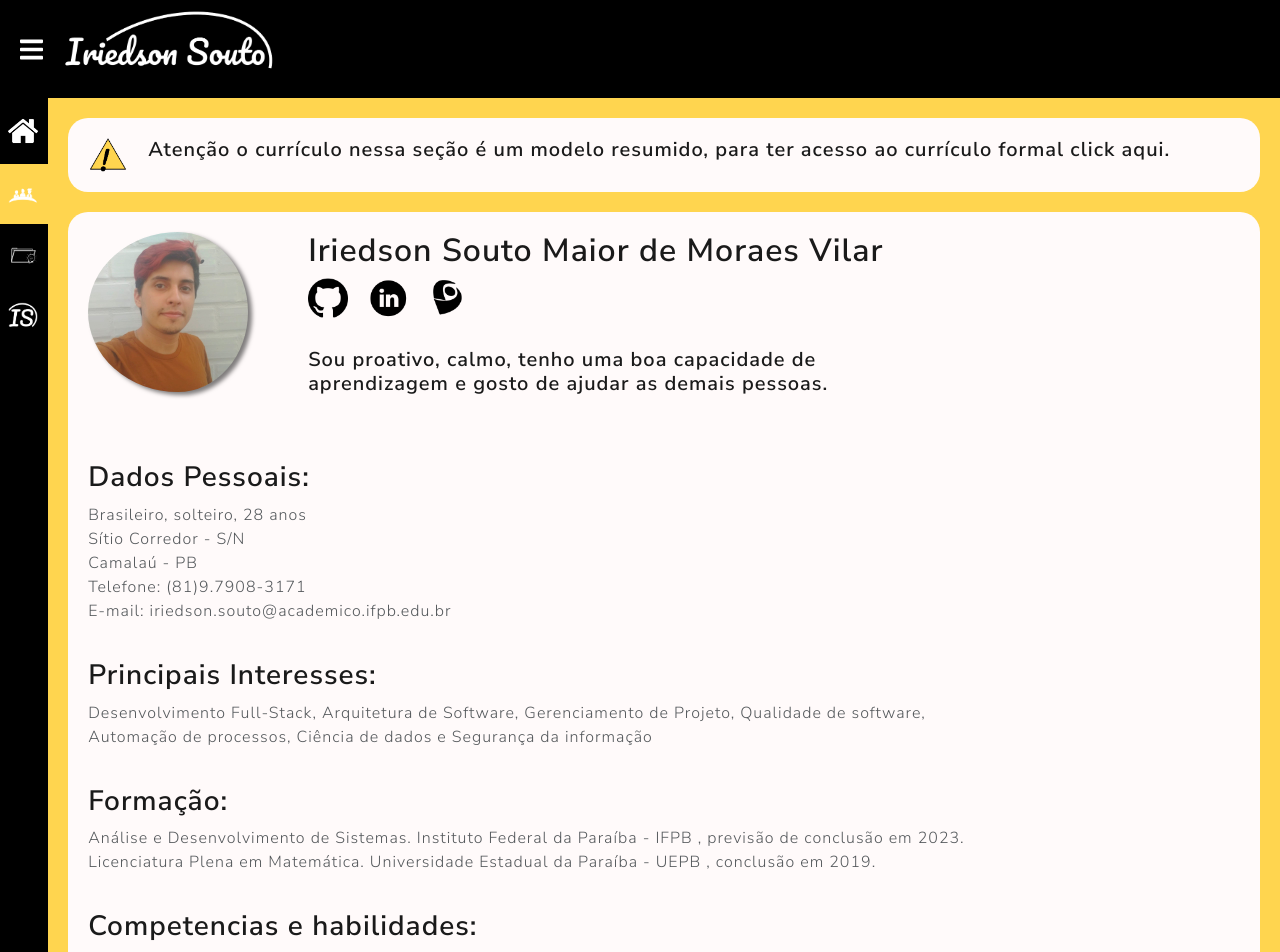
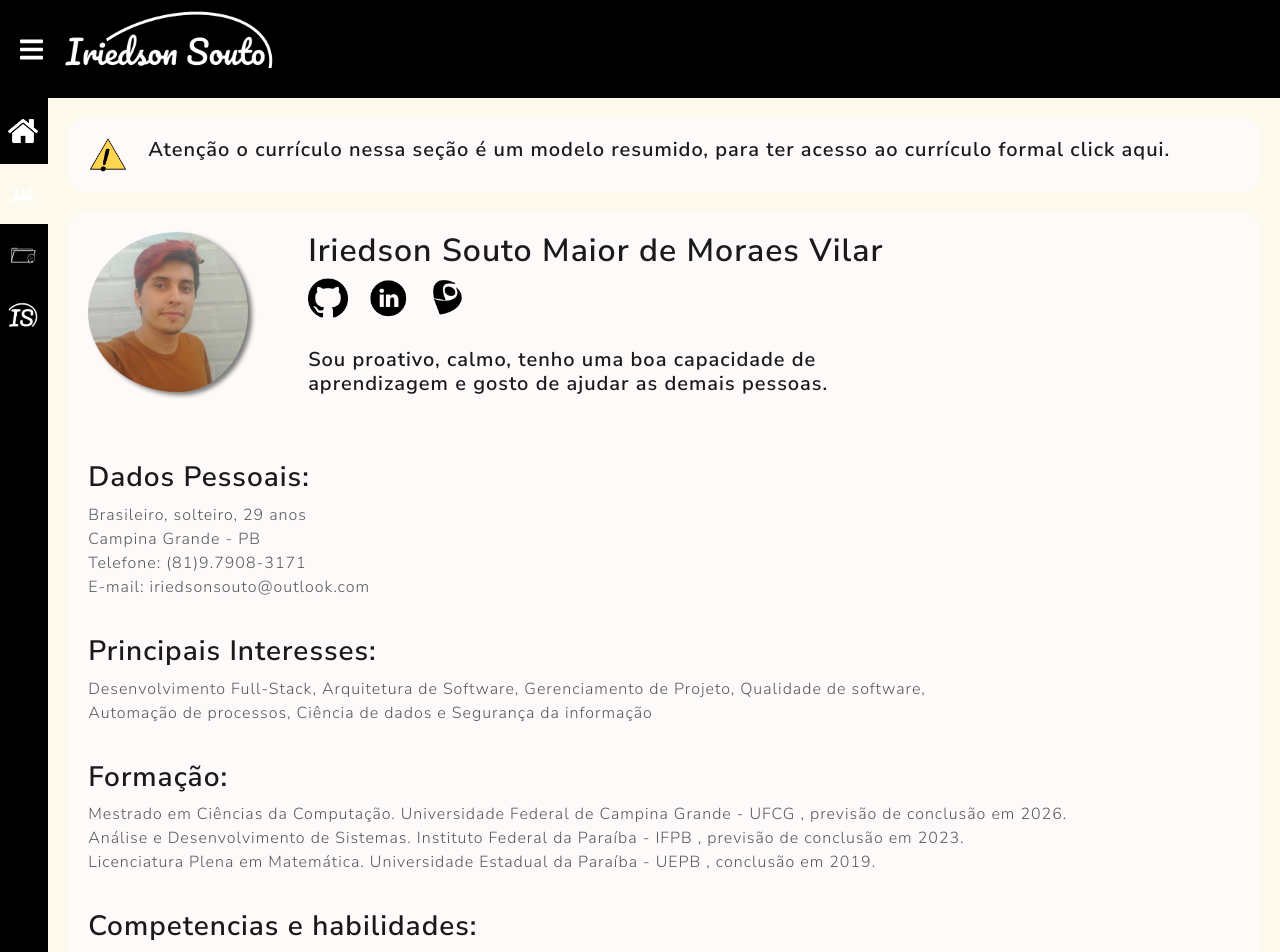
Before and after one commit to IriedsonSouto/my-site, a React (Create React App) app: page /my-resume in a window 1280 px wide. Shown: the top 952 px of the page. Built offline with nearby package versions, Linux system fonts and the light colour scheme; the HTML template or start-up script is replaced by a standard one.

Commit message:
Atualizando currículo

```diff
--- a/src/App.css
+++ b/src/App.css
@@ -6,5 +6,5 @@
 body {
     width: 100vw;
     height: 100vh;
-    background-color: #ffd54f;
+    background-color: #fdf9ec;
 }
--- a/src/componentes/sidebar/style.css
+++ b/src/componentes/sidebar/style.css
@@ -55,14 +55,14 @@ header {
     text-decoration: none;
 }
 .link:hover{
-    background:#f0c63d;
+    background:#d7d3c4;
     -webkit-transform: scale(1.05);
     transform: scale(1.05);
     color: #000;
     transition: all 0.5s;
 }
 .active{
-    background: #ffd54f;
+    background: #fdf9ec;
     color: #000;
 }
 .link_text{
--- a/src/screens/curriculum/index.jsx
+++ b/src/screens/curriculum/index.jsx
@@ -12,7 +12,7 @@ function CurriculumPag(){
     return (
         <>
             <title>Meu Currículo</title>
-            <WarningSpan lrefs="https://drive.google.com/file/d/1sy7gxa-DQ6Ug-NBz7K4oF6UUcy0wyC6A/view?usp=sharing"
+            <WarningSpan lrefs="https://drive.google.com/file/d/1p3DHQMPCGeoh7Tlt_7EyOqXq0HJgJCmX/view"
             text="Atenção o currículo nessa seção é um modelo resumido, para ter acesso ao currículo formal click aqui.">
             </WarningSpan>
             <div className="section-curriculum">
@@ -41,11 +41,10 @@ function CurriculumPag(){
                 <main className="informacoes">
                     <section>
                         <h2>Dados Pessoais:</h2>
-                        <p>Brasileiro, solteiro, 28 anos<br></br>
-                        Sítio Corredor - S/N<br></br>
-                        Camalaú - PB<br></br>
+                        <p>Brasileiro, solteiro, 29 anos<br></br>
+                        Campina Grande - PB<br></br>
                         Telefone: (81)9.7908-3171<br></br></p>
-                        <p className="text_sensitive">E-mail: iriedson.souto@academico.ifpb.edu.br</p>
+                        <p className="text_sensitive">E-mail: iriedsonsouto@outlook.com</p>
                     </section>
                     <hr></hr>
                     <section>
@@ -56,10 +55,14 @@ function CurriculumPag(){
                     <hr></hr>
                     <section>
                         <h2>Formação:</h2>
-                        <p>Análise e Desenvolvimento de Sistemas. Instituto Federal da Paraíba - IFPB
-                        , previsão de conclusão em 2023.<br></br>
-                        Licenciatura Plena em Matemática. Universidade Estadual da Paraíba - UEPB
-                        , conclusão em 2019.</p>
+                        <p>
+                            Mestrado em Ciências da Computação. Universidade Federal de Campina Grande - UFCG
+                            , previsão de conclusão em 2026.<br></br>
+                            Análise e Desenvolvimento de Sistemas. Instituto Federal da Paraíba - IFPB
+                            , previsão de conclusão em 2023.<br></br>
+                            Licenciatura Plena em Matemática. Universidade Estadual da Paraíba - UEPB
+                            , conclusão em 2019.
+                        </p>
                     </section>
                     <hr></hr>
                     <section>
@@ -94,6 +97,7 @@ function CurriculumPag(){
                                             </div>
                                             <div className="img_block_two">
                                                 <img className="img" src={"https://skillicons.dev/icons?i=react&theme=light"} alt={"React"}/>
+                                                <img className="img" src={"https://skillicons.dev/icons?i=angular&theme=light"} alt={"Angular"}/>
                                             </div>
                                         </div>
                                     </div>
@@ -119,7 +123,6 @@ function CurriculumPag(){
                                             </div>
                                             <div className="img_block_two">
                                                 <img className="img" src={"https://skillicons.dev/icons?i=docker&theme=light"} alt={"Docker"}/>
-                                                <img className="img" src={"https://skillicons.dev/icons?i=heroku&theme=light"} alt={"Heroku"}/>
                                             </div>
                                         </div>
                                     </div>
--- a/src/screens/home/style.css
+++ b/src/screens/home/style.css
@@ -1,7 +1,7 @@
 body {
     width: 100vw;
     height: 100vh;
-    background-color: #ffd54f;
+    background-color: #fdf9ec;
 }
 .description {
     text-align: center;
```
